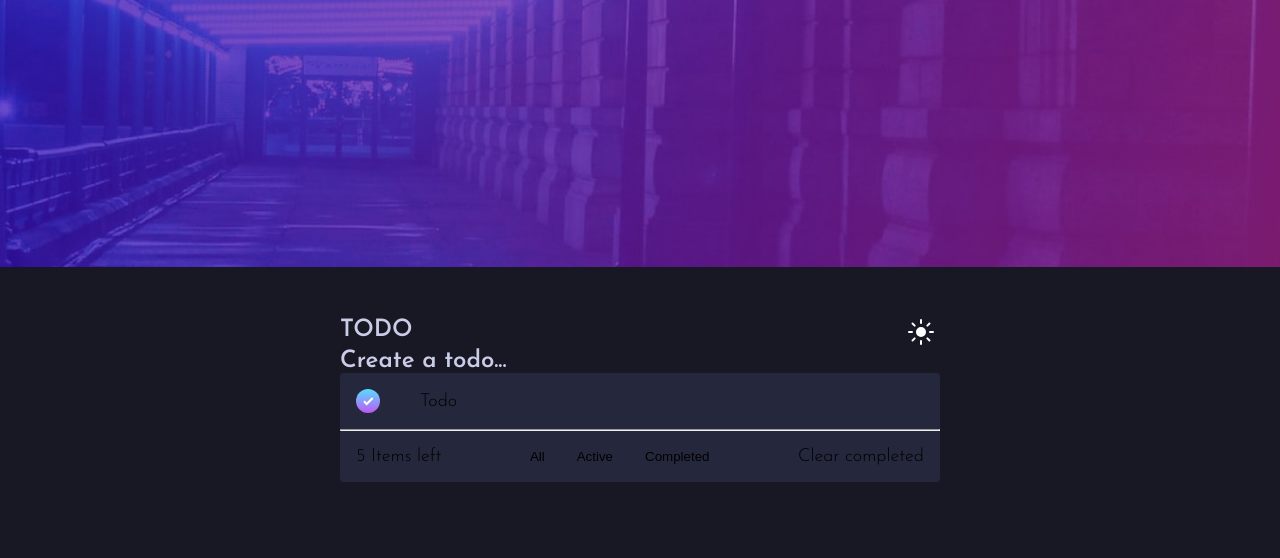
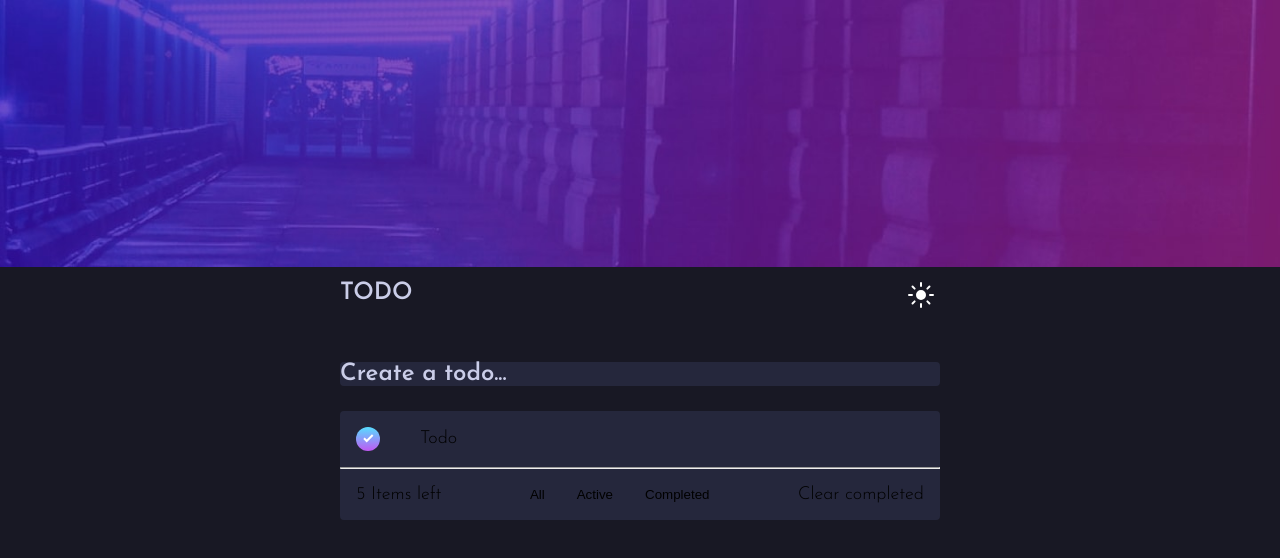
Before and after one commit to Cloud-Intelligence/todo-app, a Vue app: page / in a window 1280 px wide. Shown: the top 558 px of the page. Built offline with nearby package versions, Linux system fonts and the light colour scheme.

Commit message:
Setup todo containers and stuff

```diff
--- a/src/assets/styles/styles.css
+++ b/src/assets/styles/styles.css
@@ -80,6 +80,7 @@ button {
 .heading {
     display: flex;
     justify-content: space-between;
+    margin-bottom: 50px;
 }
 
 .todos {
@@ -116,3 +117,11 @@ button {
 .todos .footer .display-select button {
     padding: 0 1rem;
 }
+
+.create {
+    background: var(--dt-very-dark-desaturated-blue);
+    border-radius: 0.25rem;
+    margin-bottom: 25px;
+    color: var(--dt-very-dark-grayish-blue);
+
+}
```
